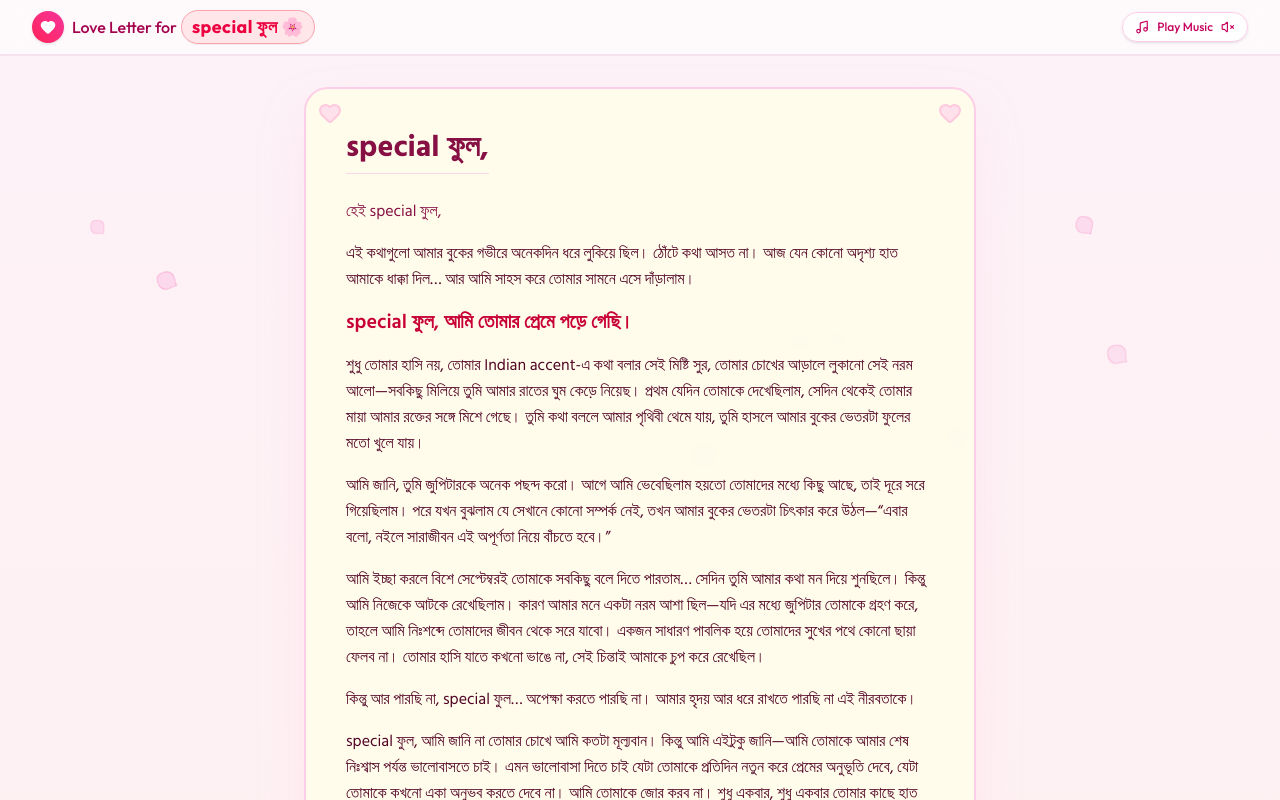
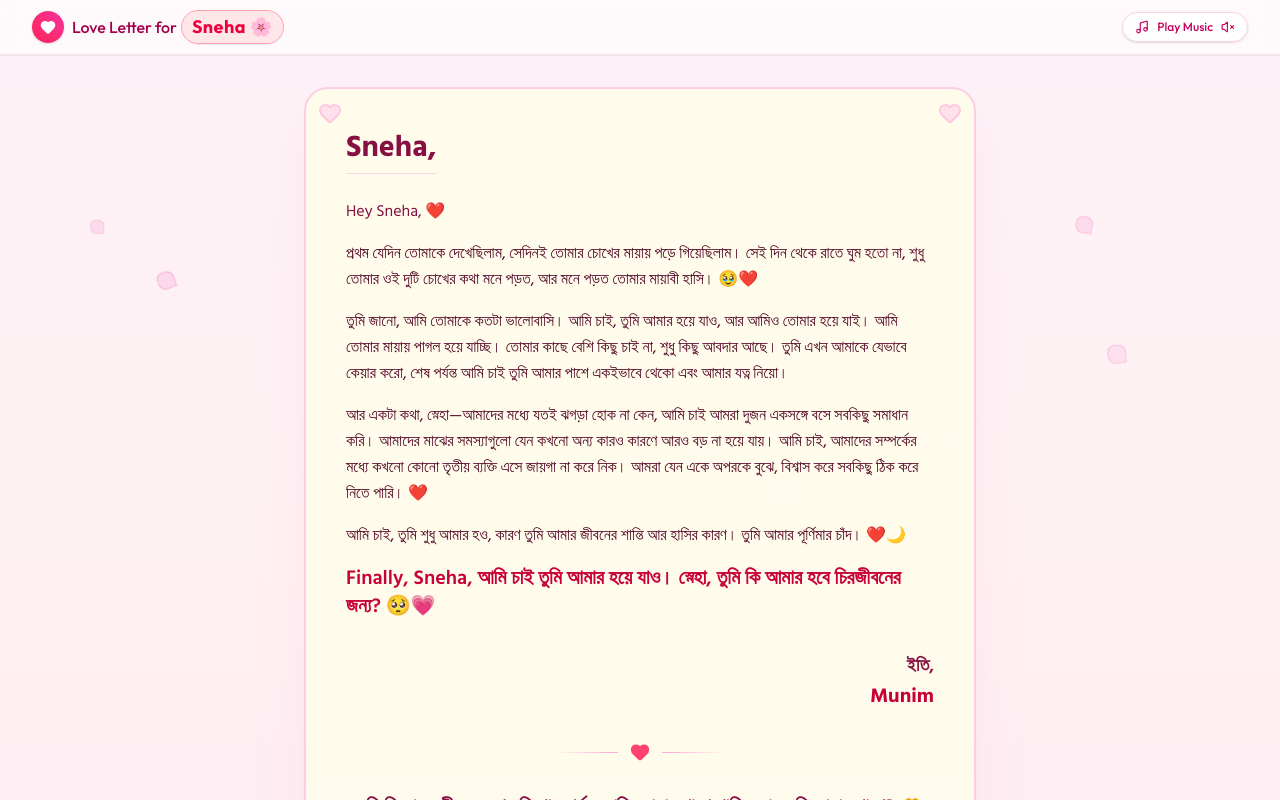
Before and after one commit to sheikhmahiul/letter-for-arohi, a React (Vite) app in the folder frontend/: page / in a window 1280 px wide. Both pictures are taken after a click on the button "Open Love Letter". Shown: the top 800 px of the page. Built offline with nearby package versions, Linux system fonts and the light colour scheme.

Commit message:
Update: Replace special ful with Sneha, Mahiul with Munim, new love letter content

```diff
--- a/frontend/src/App.jsx
+++ b/frontend/src/App.jsx
@@ -45,7 +45,7 @@ export default function App() {
           <div className="flex items-center gap-1 text-xs sm:text-base font-semibold">
             <span className="text-pink-800 font-medium hidden sm:inline">Love Letter for</span>
             <span className="text-rose-600 font-bold text-xs sm:text-lg bg-rose-100/90 px-2 py-0.5 sm:px-2.5 sm:py-0.5 rounded-full border border-rose-300 shadow-2xs tracking-wide">
-              special ফুল 🌸
+              Sneha 🌸
             </span>
           </div>
         </div>
@@ -76,7 +76,7 @@ export default function App() {
 
       {/* Footer */}
       <footer className="relative z-30 w-full py-4 text-center text-xs text-pink-600/80 font-medium border-t border-pink-200/50 backdrop-blur-xs bg-white/30">
-        <p>Crafted with endless love for special ফুল 💖</p>
+        <p>Crafted with endless love for Sneha 💖</p>
       </footer>
     </div>
   );
--- a/frontend/src/components/CelebrationScene.jsx
+++ b/frontend/src/components/CelebrationScene.jsx
@@ -67,7 +67,7 @@ export default function CelebrationScene({ noClickCount, onReplay }) {
           <p>কিন্তু আজকে সবকিছু সত্যি স্বপ্নের মতো লাগছে।</p>
           <p className="font-semibold text-rose-700">আমি চাই সারাজীবন তোমার সাথে কাটাতে।</p>
           <p className="font-handwriting text-3xl sm:text-4xl text-rose-600 font-bold pt-2">
-            I love you, special ফুল. ❤️🌸
+            I love you, Sneha. ❤️🌸
           </p>
         </div>
 
--- a/frontend/src/components/EnvelopeScene.jsx
+++ b/frontend/src/components/EnvelopeScene.jsx
@@ -27,10 +27,10 @@ export default function EnvelopeScene({ onOpenLetter }) {
           <span>Confession Letter</span>
         </div>
         <h1 className="font-handwriting text-4xl sm:text-5xl md:text-6xl text-pink-900 font-bold tracking-wide">
-          A Letter For special ফুল 💗
+          A Letter For Sneha 💗
         </h1>
         <p className="text-pink-700 text-base sm:text-lg mt-2 font-semibold">
-          From Mahiul
+          From Munim
         </p>
         <p className="text-pink-500 text-xs sm:text-sm mt-1 font-medium italic">
           (Tap the heart to open my heart)
@@ -62,10 +62,10 @@ export default function EnvelopeScene({ onOpenLetter }) {
             className="absolute w-[88%] h-[80%] bg-amber-50/95 border border-pink-200 rounded-xl p-4 shadow-lg text-center flex flex-col justify-center items-center z-10"
           >
             <p className="font-bengali text-pink-900 font-bold text-sm sm:text-base">
-              A Letter For special ফুল 🌸
+              A Letter For Sneha 🌸
             </p>
             <p className="font-bengali text-rose-600 font-semibold text-xs sm:text-sm mt-0.5">
-              From Mahiul
+              From Munim
             </p>
             <p className="text-xs text-pink-500 mt-1 italic">
               (Opening your letter...)
@@ -116,7 +116,7 @@ export default function EnvelopeScene({ onOpenLetter }) {
         transition={{ delay: 0.6 }}
         className="text-xs text-pink-600/80 mt-6 font-medium text-center"
       >
-        A Letter For special ফুল • <span className="font-bold text-rose-600 bg-rose-100/80 px-2 py-0.5 rounded-full border border-rose-300">From Mahiul 🌸</span>
+        A Letter For Sneha • <span className="font-bold text-rose-600 bg-rose-100/80 px-2 py-0.5 rounded-full border border-rose-300">From Munim 🌸</span>
       </motion.p>
     </div>
   );
--- a/frontend/src/components/LoveLetterScene.jsx
+++ b/frontend/src/components/LoveLetterScene.jsx
@@ -26,7 +26,7 @@ export default function LoveLetterScene({ onAccept, onReject }) {
             'Accept': 'application/json',
           },
           body: JSON.stringify({
-            recipient_name: 'special ফুল',
+            recipient_name: 'Sneha',
             response_status: 'rejected',
             no_click_count: nextCount,
           }),
@@ -68,7 +68,7 @@ export default function LoveLetterScene({ onAccept, onReject }) {
             'Accept': 'application/json',
           },
           body: JSON.stringify({
-            recipient_name: 'special ফুল',
+            recipient_name: 'Sneha',
             response_status: 'accepted',
             no_click_count: noClickCount,
           }),
@@ -110,71 +110,36 @@ export default function LoveLetterScene({ onAccept, onReject }) {
         {/* Letter Header */}
         <div className="mb-3 sm:mb-6 text-left">
           <h2 className="font-bengali text-xl sm:text-3xl font-bold text-pink-900 border-b border-pink-200/80 pb-1 sm:pb-2 inline-block">
-            special ফুল,
+            Sneha,
           </h2>
         </div>
 
-        {/* Compact Confession Letter Text for Mobile */}
+        {/* Love Letter Text */}
         <div className="font-bengali text-pink-950 text-sm sm:text-base leading-snug sm:leading-relaxed text-left space-y-2.5 sm:space-y-4 font-normal">
           <p className="font-medium text-pink-900">
-            হেই special ফুল,
+            Hey Sneha, ❤️
           </p>
           <p>
-            এই কথাগুলো আমার বুকের গভীরে অনেকদিন ধরে লুকিয়ে ছিল। ঠোঁটে কথা আসত না। আজ যেন কোনো অদৃশ্য হাত আমাকে ধাক্কা দিল… আর আমি সাহস করে তোমার সামনে এসে দাঁড়ালাম।
+            প্রথম যেদিন তোমাকে দেখেছিলাম, সেদিনই তোমার চোখের মায়ায় পড়ে গিয়েছিলাম। সেই দিন থেকে রাতে ঘুম হতো না, শুধু তোমার ওই দুটি চোখের কথা মনে পড়ত, আর মনে পড়ত তোমার মায়াবী হাসি। 🥹❤️
+          </p>
+          <p>
+            তুমি জানো, আমি তোমাকে কতটা ভালোবাসি। আমি চাই, তুমি আমার হয়ে যাও, আর আমিও তোমার হয়ে যাই। আমি তোমার মায়ায় পাগল হয়ে যাচ্ছি। তোমার কাছে বেশি কিছু চাই না, শুধু কিছু আবদার আছে। তুমি এখন আমাকে যেভাবে কেয়ার করো, শেষ পর্যন্ত আমি চাই তুমি আমার পাশে একইভাবে থেকো এবং আমার যত্ন নিয়ো।
+          </p>
+          <p>
+            আর একটা কথা, স্নেহা—আমাদের মধ্যে যতই ঝগড়া হোক না কেন, আমি চাই আমরা দুজন একসঙ্গে বসে সবকিছু সমাধান করি। আমাদের মাঝের সমস্যাগুলো যেন কখনো অন্য কারও কারণে আরও বড় না হয়ে যায়। আমি চাই, আমাদের সম্পর্কের মধ্যে কখনো কোনো তৃতীয় ব্যক্তি এসে জায়গা না করে নিক। আমরা যেন একে অপরকে বুঝে, বিশ্বাস করে সবকিছু ঠিক করে নিতে পারি। ❤️
+          </p>
+          <p>
+            আমি চাই, তুমি শুধু আমার হও, কারণ তুমি আমার জীবনের শান্তি আর হাসির কারণ। তুমি আমার পূর্ণিমার চাঁদ। ❤️🌙
           </p>
           <p className="font-semibold text-rose-700 text-base sm:text-xl">
-            special ফুল, আমি তোমার প্রেমে পড়ে গেছি।
-          </p>
-          <p>
-            শুধু তোমার হাসি নয়, তোমার Indian accent-এ কথা বলার সেই মিষ্টি সুর, তোমার চোখের আড়ালে লুকানো সেই নরম আলো—সবকিছু মিলিয়ে তুমি আমার রাতের ঘুম কেড়ে নিয়েছ। প্রথম যেদিন তোমাকে দেখেছিলাম, সেদিন থেকেই তোমার মায়া আমার রক্তের সঙ্গে মিশে গেছে। তুমি কথা বললে আমার পৃথিবী থেমে যায়, তুমি হাসলে আমার বুকের ভেতরটা ফুলের মতো খুলে যায়।
-          </p>
-          <p>
-            আমি জানি, তুমি জুপিটারকে অনেক পছন্দ করো। আগে আমি ভেবেছিলাম হয়তো তোমাদের মধ্যে কিছু আছে, তাই দূরে সরে গিয়েছিলাম। পরে যখন বুঝলাম যে সেখানে কোনো সম্পর্ক নেই, তখন আমার বুকের ভেতরটা চিৎকার করে উঠল—“এবার বলো, নইলে সারাজীবন এই অপূর্ণতা নিয়ে বাঁচতে হবে।”
-          </p>
-          <p>
-            আমি ইচ্ছা করলে বিশে সেপ্টেম্বরই তোমাকে সবকিছু বলে দিতে পারতাম… সেদিন তুমি আমার কথা মন দিয়ে শুনছিলে। কিন্তু আমি নিজেকে আটকে রেখেছিলাম। কারণ আমার মনে একটা নরম আশা ছিল—যদি এর মধ্যে জুপিটার তোমাকে গ্রহণ করে, তাহলে আমি নিঃশব্দে তোমাদের জীবন থেকে সরে যাবো। একজন সাধারণ পাবলিক হয়ে তোমাদের সুখের পথে কোনো ছায়া ফেলব না। তোমার হাসি যাতে কখনো ভাঙে না, সেই চিন্তাই আমাকে চুপ করে রেখেছিল।
-          </p>
-          <p>
-            কিন্তু আর পারছি না, special ফুল… অপেক্ষা করতে পারছি না। আমার হৃদয় আর ধরে রাখতে পারছি না এই নীরবতাকে।
-          </p>
-          <p>
-            special ফুল, আমি জানি না তোমার চোখে আমি কতটা মূল্যবান। কিন্তু আমি এইটুকু জানি—আমি তোমাকে আমার শেষ নিঃশ্বাস পর্যন্ত ভালোবাসতে চাই। এমন ভালোবাসা দিতে চাই যেটা তোমাকে প্রতিদিন নতুন করে প্রেমের অনুভূতি দেবে, যেটা তোমাকে কখনো একা অনুভব করতে দেবে না। আমি তোমাকে জোর করব না। শুধু একবার, শুধু একবার তোমার কাছে হাত বাড়িয়ে বলতে চাই… যদি কখনো তুমিও আমার দিকে তাকাতে চাও, আমি এখানেই আছি। সারাজীবন তোমাকে না পাওয়ার সেই তীব্র regret-এর চেয়ে, আজ তোমাকে সবকিছু বলে দেওয়াই আমার কাছে অনেক বেশি মূল্যবান।
-          </p>
-          <p>
-            তোমার কণ্ঠস্বর, তোমার হাসি, তোমার পুরো অস্তিত্ব—আমি সবকিছুর প্রেমে ডুবে গেছি।
-          </p>
-          <p>
-            আর তুমি জানো, আমি প্রেম নিয়ে কখনো খেলা করি না। যা বলি, তা আমার হৃদয়ের গভীরতম জায়গা থেকে আসে।
-          </p>
-          <p className="font-medium text-pink-900">
-            তোমার জন্য অপেক্ষা করছি…
-          </p>
-          <p className="font-semibold text-rose-700 text-base sm:text-lg">
-            শুধু তোমার একটা উত্তরের জন্য।
-          </p>
-          <p className="pt-2">
-            আজ আমাকে সেই স্পেশাল ফুলটা রিজেক্ট করে দিল। কেন দিল, সেটা আমি জানি। আর রিজেক্ট করে দেওয়াটাও কমন একটা ব্যাপার। কিন্তু সে কখনোই জানবে না যে আমার ভালোবাসাটা আসল ছিল, একদম ১০০% খাঁটি ছিল।
-          </p>
-          <p>
-            হয়তো আমাদের আর কোনোদিন কথা হবে না, কোনোদিন দেখা হবে না। তবুও সে আমার মনের এক কোণায় সবসময় থাকবে।
-          </p>
-          <p>
-            সে এখন কিছুই বুঝবে না। হয়তো একসময় আমাকে ভুলেও যাবে। কিন্তু আমি আটকে থাকব, সারাজীবন তাকে মনে রাখব।
-          </p>
-          <p>
-            আর একদিন হয়তো তার মনে হবে—
-            <br />
-            “না, একজন তো আমার জন্য এফোর্ট দিয়েছিল। একজন তো আমার খোঁজ নিত, আমার যত্ন নিত। কিন্তু আমি সেদিন বুঝতে পারিনি।”
-          </p>
-          <p className="font-semibold text-rose-700">
-            সেদিন হয়তো তুমি আফসোস করবে।
+            Finally, Sneha, আমি চাই তুমি আমার হয়ে যাও। স্নেহা, তুমি কি আমার হবে চিরজীবনের জন্য? 🥺💗
           </p>
           <div className="pt-4 text-right font-bengali">
             <p className="font-semibold text-pink-900 text-base sm:text-lg">
               ইতি,
             </p>
             <p className="font-bold text-rose-700 text-lg sm:text-xl mt-0.5">
-              Mahiul Sheikh
+              Munim
             </p>
           </div>
         </div>
@@ -192,8 +157,6 @@ export default function LoveLetterScene({ onAccept, onReject }) {
             তুমি কি চাও, জীবনের শেষ নিঃশ্বাস পর্যন্ত আমি তোমার পাশে থাকি, আর তুমি আমার পাশে? 🫶❤️
           </p>
         </div>
-
-
 
         {/* Interactive Action Buttons */}
         <div className="flex flex-col sm:flex-row items-center justify-center gap-3 sm:gap-6 relative min-h-[100px] sm:min-h-[140px] py-2 sm:py-4">
```
